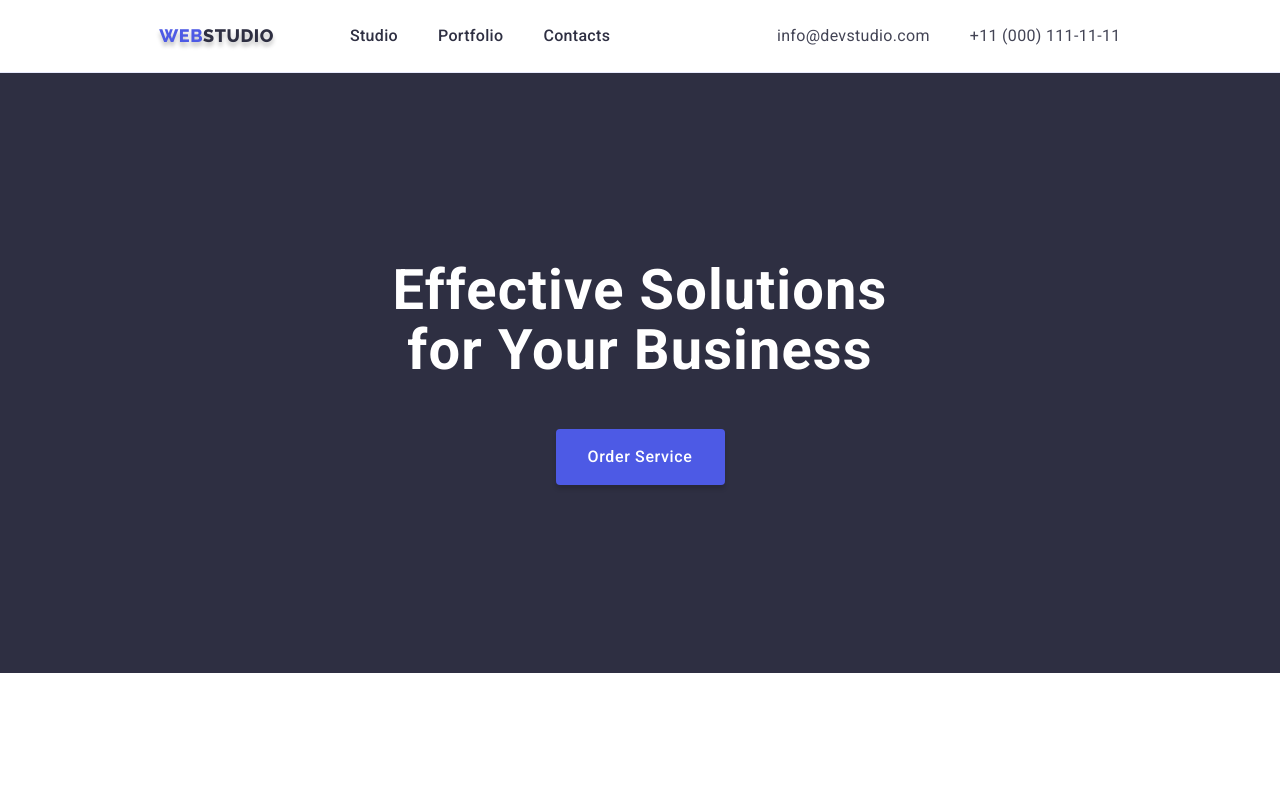
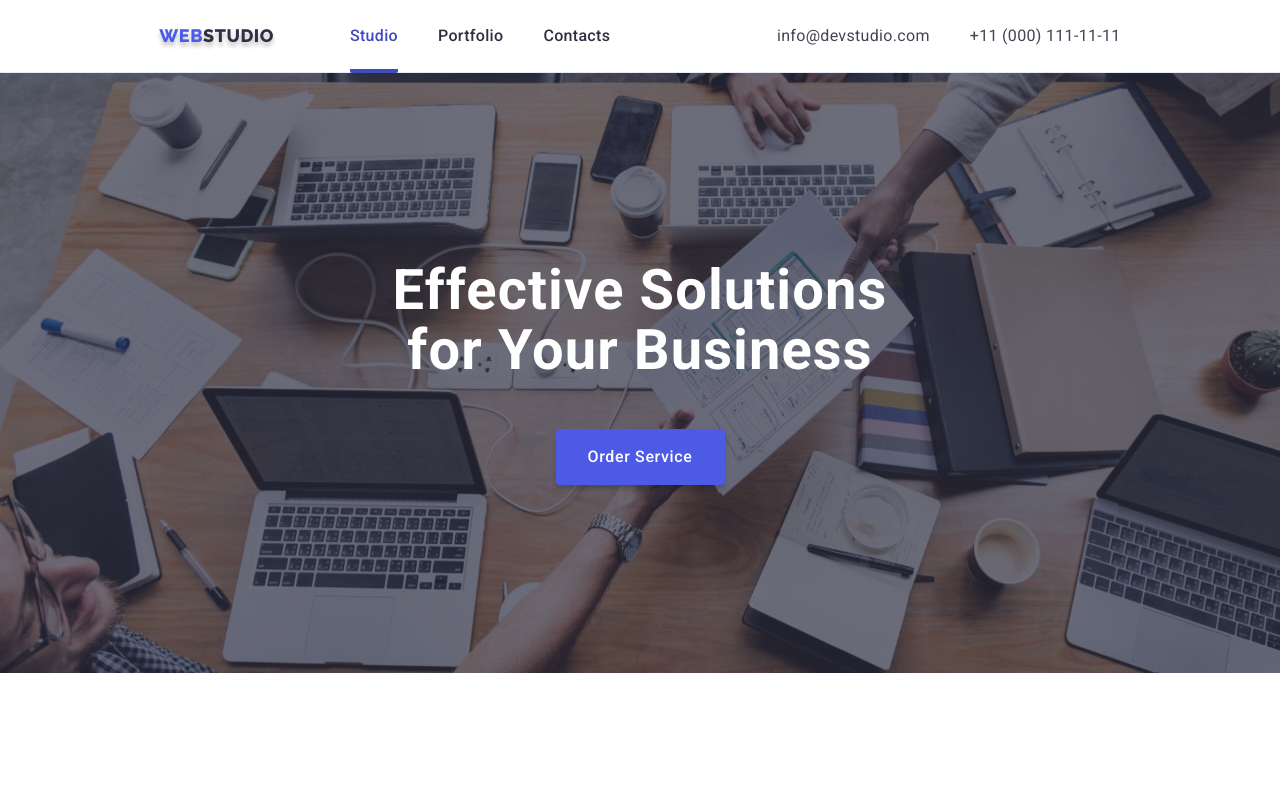
Before and after one commit to BartekMazu/goit-markup-hw-04, a plain HTML site: page index.html in a window 1280 px wide. Shown: the top 789 px of the page. Drawn offline with Linux system fonts and the light colour scheme.

Commit message:
added header and active menu

```diff
--- a/css/styles.css
+++ b/css/styles.css
@@ -57,6 +57,11 @@ border-bottom: 1px solid #e7e9fc;
 .menu{
     display: flex;
     justify-content: space-around;
+}
+.menu-nav-list > .menu-is-active{
+    color: #404bbf;
+    border-bottom: 4px solid #404bbf;
+    border-radius: 2px;
 
 }
 .menu-box-nav {
@@ -121,7 +126,14 @@ border-bottom: 1px solid #e7e9fc;
     text-align: center;
     padding: 188px 0;
     margin: 0 auto;
+}
 
+.hero{
+    background-image: linear-gradient(to bottom,
+        rgba(46, 47, 66, 0.7),
+        rgba(46, 47, 66, 0.7)) ,
+    url(../images/hero/people-office.jpg);
+    background-size: cover;
 }
 .hero-header{
     font-weight: 700;
--- a/index.html
+++ b/index.html
@@ -21,8 +21,10 @@
             >Web<span class="color-logo-studio-menu">Studio</span>
           </a>
           <ul class="menu-nav">
-            <li class="menu-nav-list">
-              <a class="menu-nav-link" href="./index.html">Studio</a>
+            <li class="menu-nav-list menu-is-active">
+              <a class="menu-nav-link menu-is-active" href="./index.html"
+                >Studio</a
+              >
             </li>
             <li class="menu-nav-list">
               <a class="menu-nav-link" href="">Portfolio</a>
```
Also changed, not shown: images/hero/people-office.jpg (added), images/icons.svg (added).
